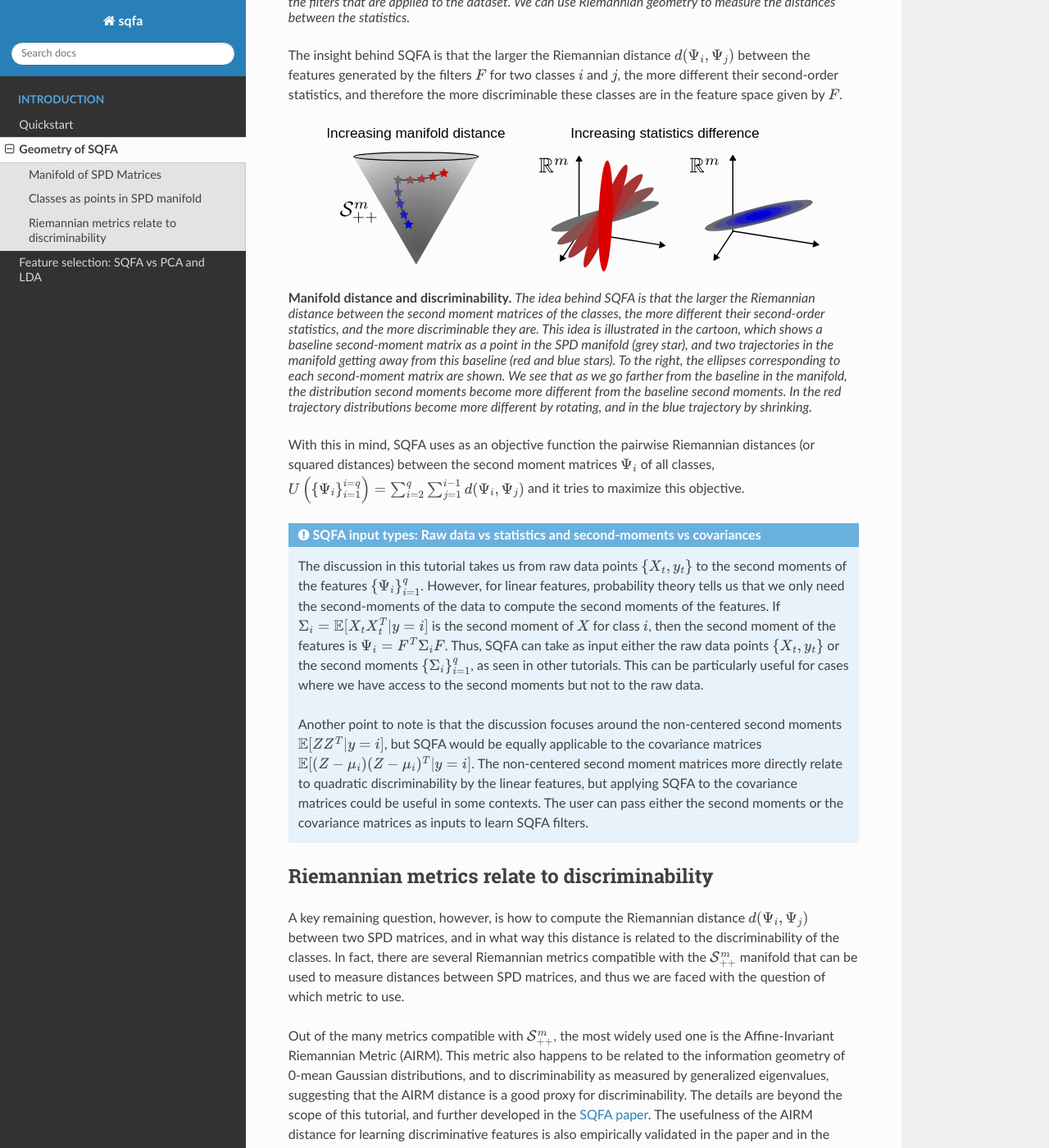
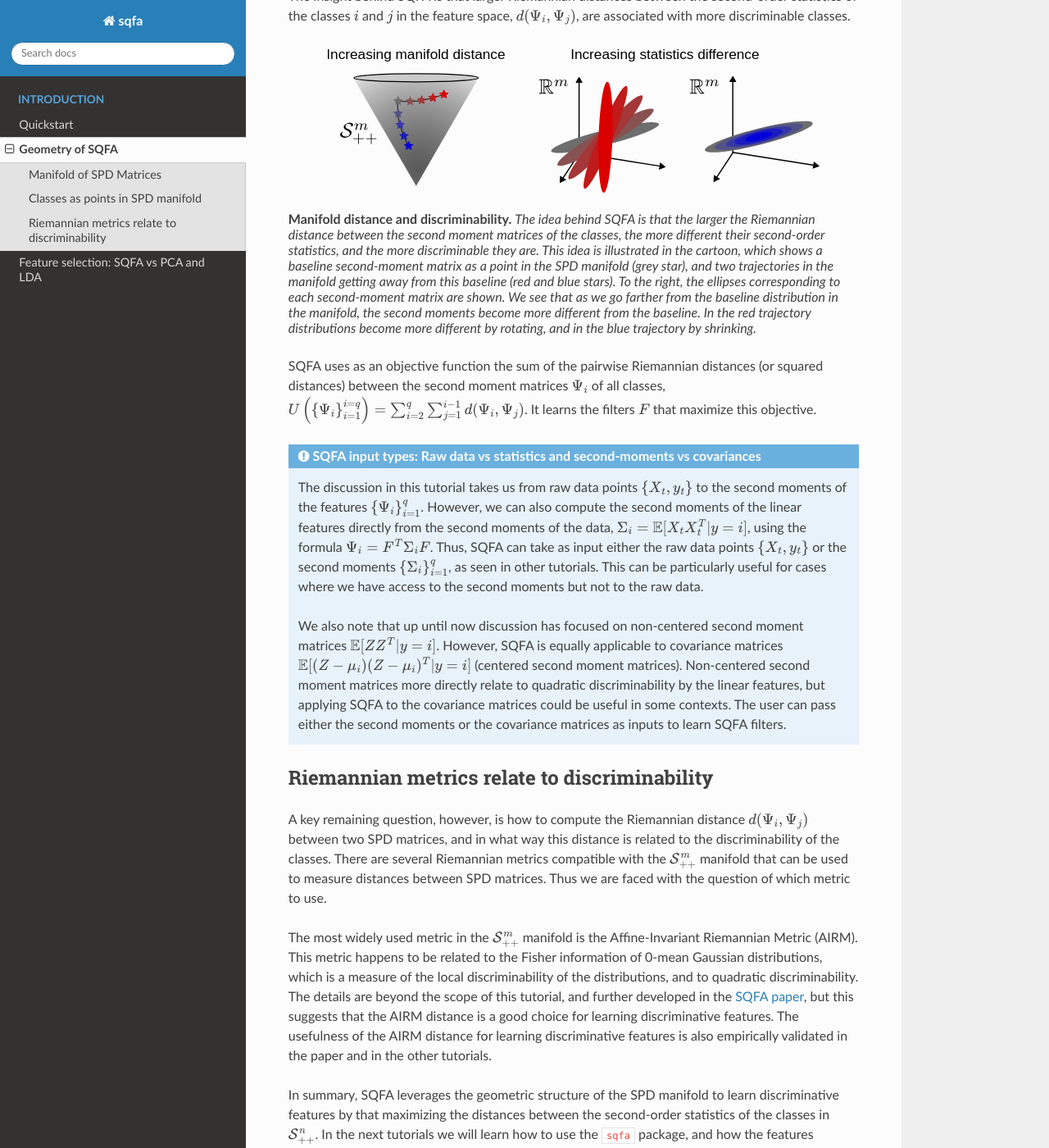
Before and after one commit to dherrera1911/sqfa, a Sphinx documentation site: the page built from docs/source/tutorials/spd_geometry.md, in a window 1280 px wide and 1400 px high, scrolled down 2259 px. Shown: the whole window at 82% size. Built offline with Sphinx 7.4.7 and the Read the Docs theme 3.1.0, drawn with Linux system fonts in a browser that asks for light colours; pages that are not in the unit, such as notebooks, are missing from menus; some of the changed text lies outside the part shown.

Commit message:
Text editing

```diff
--- a/docs/source/tutorials/spd_geometry.md
+++ b/docs/source/tutorials/spd_geometry.md
@@ -20,14 +20,20 @@
 
 Symmetric Positive Definite (SPD) matrices are symmetric matrices whose
 eigenvalues are all strictly positive. This type of matrix appears in many
-applications, such as statistics and machine learning. Some important examples
-of SPD matrices are covariance matrices and second moment matrices (when they
-are full rank).
+statistics and machine learning applications. Some important examples
+of SPD matrices are full rank covariance matrices and second moment matrices.
 
-SPD matrices have a number of nice algebraic properties, such as being
-diagonalizable. Also SPD matrices have a rich geometrical structure, since
-the set of $m \times m$ SPD matrices forms a Riemannian manifold
-denoted $\mathcal{S}^m_{++}$.
+SPD matrices have a number of nice algebraic properties and a rich
+geometrical structure, given that the set of $m \times m$ SPD matrices forms a Riemannian
+manifold denoted $\mathcal{S}^m_{++}$.
+
+The geometry of $\mathcal{S}^m_{++}$ (which is shaped like an open cone
+in the space of symmetric matrices) is very well studied, and there are
+formulas for computing distances, geodesics, means, and other
+geometric quantities in this space.
+SQFA is based on considering second-order statistics
+of the data as points in $\mathcal{S}^m_{++}$, and it leverages this
+geometric perspective for learning filters, as explained below.
 
 :::{admonition} Riemannian manifolds
 Riemannian manifolds are geometric spaces that locally look like Euclidean
@@ -54,15 +60,6 @@
 </figure>
 :::
 
-The geometry of $\mathcal{S}^m_{++}$ (which is shaped like an open cone
-in the space of symmetric matrices) is very well studied, and there are
-formulas for computing distances, geodesics, means, and other
-geometric quantities in this space.
-SQFA is based on considering second-order statistics
-of the data as points in $\mathcal{S}^m_{++}$, and it leverages this
-geometric perspective for learning filters, as explained below.
-
-
 ## Classes as points in SPD manifold
 
 SQFA is a technique for supervised filter learning, or dimensionality
@@ -76,55 +73,53 @@
 data features. SQFA is supervised because it uses the class labels
 $y_t$ to learn the filters.
 
-In supervised feature learning, the goal is usually to find
-features that are discriminative, i.e. that separate the classes well.
+In supervised feature learning the goal is to find features that are
+useful for classification or estimation, i.e. that separate the classes well.
 Importantly, such methods need to specify the way in which classes are to be
 separated. The classical example is
 [Linear Discriminant Analysis](https://en.wikipedia.org/wiki/Linear_discriminant_analysis)
 (LDA), which learns linear features that maximize the separation between
-class means while minimizing the within-class variance in the transformed
+class means, while minimizing the within-class variance in the transformed
 dataset $\{Z_t, y_t\}_{t=1}^N$. Thus, LDA maximizes the first-order differences
 between classes, by maximizing the Euclidean distances between the class means
-$\mu_i = \mathbb{E}[Z | y=i]$ which live in an Euclidean vector space.
+$\mu_i = \mathbb{E}[Z | y=i]$ (normalized by the within-class variance).
 
 First-order differences are the simplest to optimize for, but in real-world
 data they may not capture all relevant differences between classes.
-One obvious next step is to consider the second-order differences, which
-is what SQFA aims to do. A question arises though: how can
-we represent second-order differences between classes? Analogous to LDA
-using distances between class means in Euclidean space, SQFA
-takes a geometric perspective, using distances between second-order
-statistics in the manifold $\mathcal{S}^n_{++}$.
+SQFA considers the second-order differences between classes, which
+is the obvious next step. How should one represent second-order
+differences between classes? SQFA uses Riemannian geometry to compute
+distances between second-order statistics of the classes in
+the manifold $\mathcal{S}^n_{++}$. This is analogous to how LDA uses
+Euclidean geometry to compute distances between first order
+statistics (i.e. class means) in Euclidean space.
 
-More concretely, consider again the dataset $\{X_t, y_t\}_{t=1}^N$,
-which has $q$ classes (that is, $y_t \in \{1, 2, \ldots, q\}$) and the
-filters $F \in \mathbb{R}^{n \times m}$ that generate the transformed
-dataset in the feature space $\{Z_t, y_t\}_{t=1}^N$.
-For each class $k$, we can compute the (non-centered) second moment matrix
-of the features $\Psi_i = \mathbb{E}[ZZ^T | y=i]$, which contains the second-order
-statistics for that class. The matrices $\Psi_i$ are $m \times m$ SPD matrices, and
-so the set of $q$ matrices $\{\Psi_i\}_{i=1}^q$ is as a set
-of $q$ points in the SPD manifold $\mathcal{S}^m_{++}$.
+Consider again the dataset $\{X_t, y_t\}_{t=1}^N$ and its
+feature space representation $\{Z_t, y_t\}_{t=1}^N$ generated by the filters $F$.
+For each class $i$, we can compute the (non-centered) second moment matrix
+of the features $\Psi_i = \mathbb{E}[ZZ^T | y=i]$.
+The matrices $\Psi_i$ are $m \times m$ SPD matrices, and
+so the $q$ matrices $\{\Psi_i\}_{i=1}^q$ define $q$ points in
+the SPD manifold $\mathcal{S}^m_{++}$.
 
 <figure>
 <p align="center">
   <img src="../_static/sqfa_geometry.svg" width="700">
   <figcaption>
   <b>Geometry of data statistics.</b>
-  <i>SQFA takes a geometric perspective of the second-order statistics of
+  <i>SQFA considers the geometry of the second-order statistics of
   the data features as points in the SPD manifold. The locations of the
   points in the SPD manifold depends on the filters that are applied to
-  the dataset. We can use Riemannian geometry to measure the
+  the dataset. We use Riemannian geometry to measure the
   distances between the statistics.</i>
   </figcaption>
 </p>
 </figure>
 
-The insight behind SQFA is that the larger the Riemannian distance
-$d(\Psi_i, \Psi_j)$ between the features generated by the filters $F$
-for two classes $i$ and $j$, the more different their second-order
-statistics, and therefore the more discriminable these classes are
-in the feature space given by $F$.
+The insight behind SQFA is that larger Riemannian distances
+between the second-order statistics of the classes $i$ and $j$
+in the feature space, $d(\Psi_i, \Psi_j)$, are associated with more
+discriminable classes.
 
 <figure>
 <p align="center">
@@ -138,36 +133,36 @@
   point in the SPD manifold (grey star), and two trajectories in the manifold
   getting away from this baseline (red and blue stars). To the right, the
   ellipses corresponding to each second-moment matrix are shown. We see that
-  as we go farther from the baseline in the manifold, the distribution second moments
-  become more different from the baseline second moments. In the red trajectory
+  as we go farther from the baseline distribution in the manifold, the second moments
+  become more different from the baseline. In the red trajectory
   distributions become more different by rotating, and in the blue trajectory
   by shrinking.</i>
   </figcaption>
 </p>
 </figure>
 
-With this in mind, SQFA uses as an objective function the pairwise Riemannian distances
+SQFA uses as an objective function the sum of the pairwise Riemannian distances
 (or squared distances) between the second moment matrices $\Psi_i$ of all classes,
-$U\left(\left\{\Psi_i\right\}_{i=1}^{i=q}\right) = \sum_{i=2}^{q}\sum_{j=1}^{i-1} d(\Psi_i,\Psi_j)$
-and it tries to maximize this objective.
+$U\left(\left\{\Psi_i\right\}_{i=1}^{i=q}\right) = \sum_{i=2}^{q}\sum_{j=1}^{i-1} d(\Psi_i,\Psi_j)$.
+It learns the filters $F$ that maximize this objective.
 
 :::{admonition} SQFA input types: Raw data vs statistics and second-moments vs covariances
 The discussion in this tutorial takes us from raw data points $\{X_t, y_t\}$
 to the second moments of the features $\{\Psi_i\}_{i=1}^q$. However,
-for linear features, probability theory tells us that we only
-need the second-moments of the data to compute the second moments of the
-features. If $\Sigma_i = \mathbb{E}[X_t X_t^T | y=i]$ is the second moment
-of $X$ for class $i$, then the second moment of the features is
-$\Psi_i = F^T \Sigma_i F$. Thus, SQFA can take as input either the raw data
+we can also compute the second moments of the linear features directly from
+the second moments of the data, $\Sigma_i = \mathbb{E}[X_t X_t^T | y=i]$,
+using the formula $\Psi_i = F^T \Sigma_i F$.
+Thus, SQFA can take as input either the raw data
 points $\{X_t, y_t\}$ or the second moments $\{\Sigma_i\}_{i=1}^q$,
 as seen in other tutorials. This can be particularly useful for cases
 where we have access to the second moments but not to the raw data.
 
-Another point to note is that the discussion focuses around
-the non-centered second moments $\mathbb{E}[ZZ^T | y=i]$,
-but SQFA would be equally applicable to the covariance matrices
-$\mathbb{E}[(Z-\mu_i)(Z-\mu_i)^T | y=i]$. The non-centered
-second moment matrices more directly relate to quadratic discriminability
+We also note that up until now discussion has focused on
+non-centered second moment matrices $\mathbb{E}[ZZ^T | y=i]$.
+However, SQFA is equally applicable to covariance matrices
+$\mathbb{E}[(Z-\mu_i)(Z-\mu_i)^T | y=i]$ (centered second
+moment matrices). Non-centered second moment
+matrices more directly relate to quadratic discriminability
 by the linear features, but applying SQFA to the covariance matrices
 could be useful in some contexts. The user can pass either the second moments
 or the covariance matrices as inputs to learn SQFA filters.
@@ -179,22 +174,21 @@
 A key remaining question, however, is how to compute the Riemannian distance
 $d(\Psi_i, \Psi_j)$ between two SPD matrices, and in what way this distance
 is related to the discriminability of the classes.
-In fact, there are several Riemannian metrics compatible with the $\mathcal{S}^m_{++}$
-manifold that can be used to measure distances between SPD matrices,
-and thus we are faced with the question of which metric to use.
+There are several Riemannian metrics compatible with the $\mathcal{S}^m_{++}$
+manifold that can be used to measure distances between SPD matrices.
+Thus we are faced with the question of which metric to use.
 
-Out of the many metrics compatible with $\mathcal{S}^m_{++}$, the most widely used
-one is the Affine-Invariant Riemannian Metric (AIRM). This metric also happens
-to be related to the information geometry of 0-mean Gaussian distributions, and
-to discriminability as measured by generalized eigenvalues, suggesting that the
-AIRM distance is a good proxy for discriminability. The details are
+The most widely used metric in the $\mathcal{S}^m_{++}$ manifold
+is the Affine-Invariant Riemannian Metric (AIRM). This metric happens to be
+related to the Fisher information of 0-mean Gaussian distributions,
+which is a measure of the local discriminability of the distributions,
+and to quadratic discriminability. The details are
 beyond the scope of this tutorial, and further developed in the
-[SQFA paper](https://openreview.net/pdf?id=vxdPzM18Xx). The usefulness of the AIRM
+[SQFA paper](https://openreview.net/pdf?id=vxdPzM18Xx), but this suggests
+that the AIRM distance is a good choice for learning discriminative features.
+The usefulness of the AIRM
 distance for learning discriminative features is also empirically validated in
 the paper and in the other tutorials.
-
-This does not mean that other metrics are not useful, and different distances
-may be suitable for different applications.
 
 In summary, SQFA leverages the geometric structure of the SPD manifold
 to learn discriminative features by that maximizing the distances between
```
